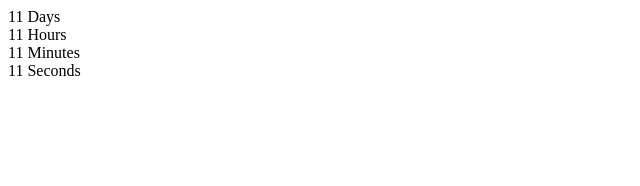
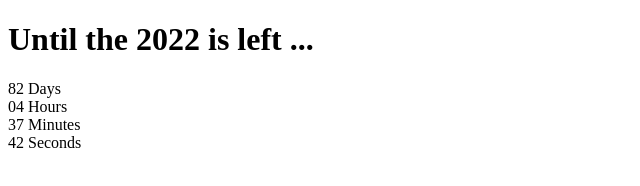
Before and after one commit to BoikovTaras/goit-js-hw-11-timer, a plain HTML site: page index.html in a window 1280 px wide. Shown: the whole page, without its empty margins (0-640 px from the left). Drawn offline with Linux system fonts and the light colour scheme.

Commit message:
добавляет таймер

```diff
--- a/index.html
+++ b/index.html
@@ -4,27 +4,29 @@
     <meta charset="UTF-8">
     <meta http-equiv="X-UA-Compatible" content="IE=edge">
     <meta name="viewport" content="width=device-width, initial-scale=1.0">
+    <link rel="stylesheet" href="/index.css">
     <title>Document</title>
 </head>
 <body>
+    <h1 class="countdown-title">Until the 2022 is left ...</h1>
     <div class="timer" id="timer-1">
         <div class="field">
-            <span class="value" data-value="days">11</span>
+            <span class="value" data-value="days">00</span>
             <span class="label">Days</span>
         </div>
 
         <div class="field">
-            <span class="value" data-value="hours">11</span>
+            <span class="value" data-value="hours">00</span>
             <span class="label">Hours</span>
         </div>
 
         <div class="field">
-            <span class="value" data-value="mins">11</span>
+            <span class="value" data-value="mins">00</span>
             <span class="label">Minutes</span>
         </div>
 
         <div class="field">
-            <span class="value" data-value="secs">11</span>
+            <span class="value" data-value="secs">00</span>
             <span class="label">Seconds</span>
         </div>
     </div>
--- a/index.js
+++ b/index.js
@@ -1,11 +1,35 @@
+const refs = {
+    daysArea: document.querySelector('[data-value="days"]'),
+    hoursArea: document.querySelector('[data-value="hours"]'),
+    minArea: document.querySelector('[data-value="mins"]'),
+    secArea: document.querySelector('[data-value="secs"]'),
+}
+
+
 const timer = {
     start() {
-        const startTime = Date.now();
+        const targetDate = new Date('Jan 01, 2022');
         setInterval(() => {
-            const currentTime = Date.now();
-            console.log('start -> currentTime', currentTime)
+            const currentDate = Date.now();
+            const timerSet = targetDate - currentDate;
+            const { days, hours, mins, secs } = newYearTimer(timerSet);
+            refs.daysArea.textContent = `${days}`;
+            refs.hoursArea.textContent = `${hours}`;
+            refs.minArea.textContent = `${mins}`;
+            refs.secArea.textContent = `${ secs }`;
         }, 1000);
     }
 };
 
 timer.start();
+function pad(value) {
+    return String(value).padStart(2, '0');
+}
+
+function newYearTimer(time) {
+    const days = pad(Math.floor(time / (1000 * 60 * 60 * 24)));
+    const hours = pad(Math.floor((time % (1000 * 60 * 60 * 24)) / (1000 * 60 * 60)));
+    const mins = pad(Math.floor((time % (1000 * 60 * 60)) / (1000 * 60)));
+    const secs = pad(Math.floor((time % (1000 * 60)) / 1000));
+    return { days, hours, mins, secs };
+};
```
